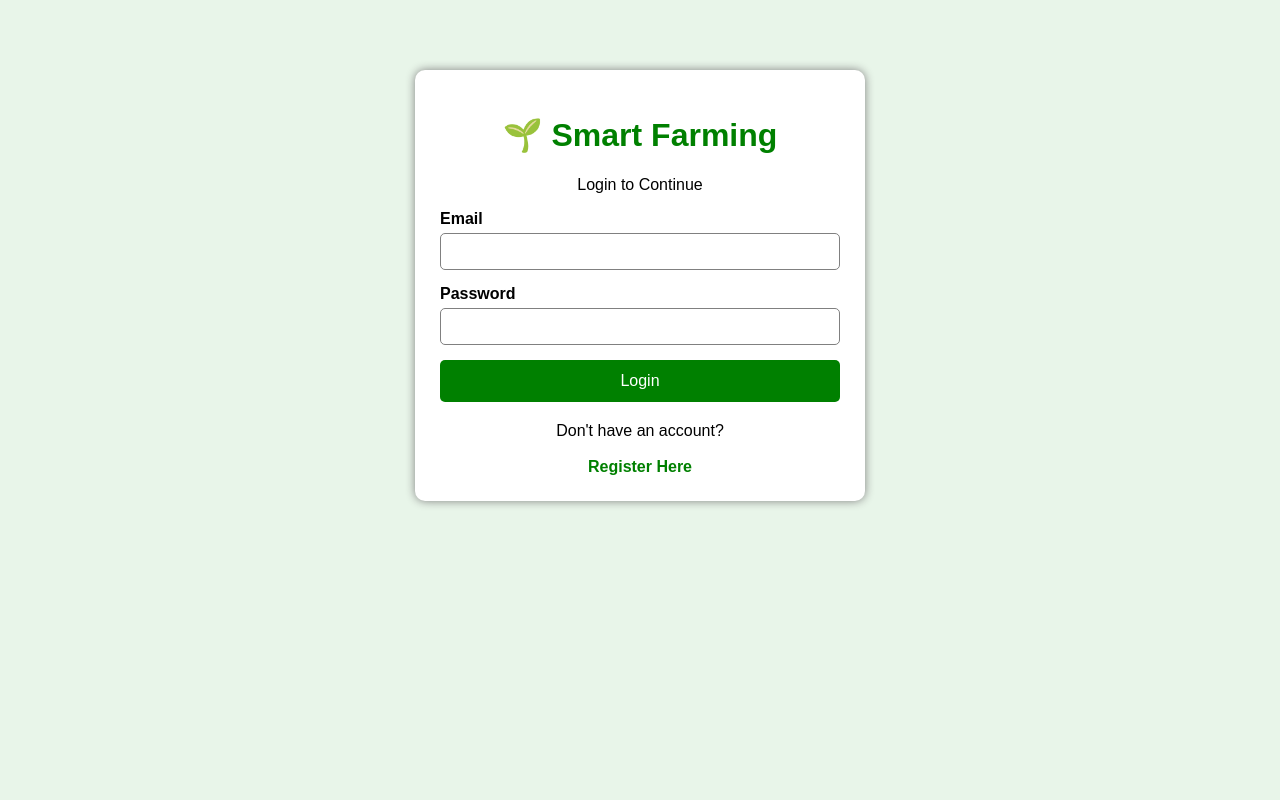
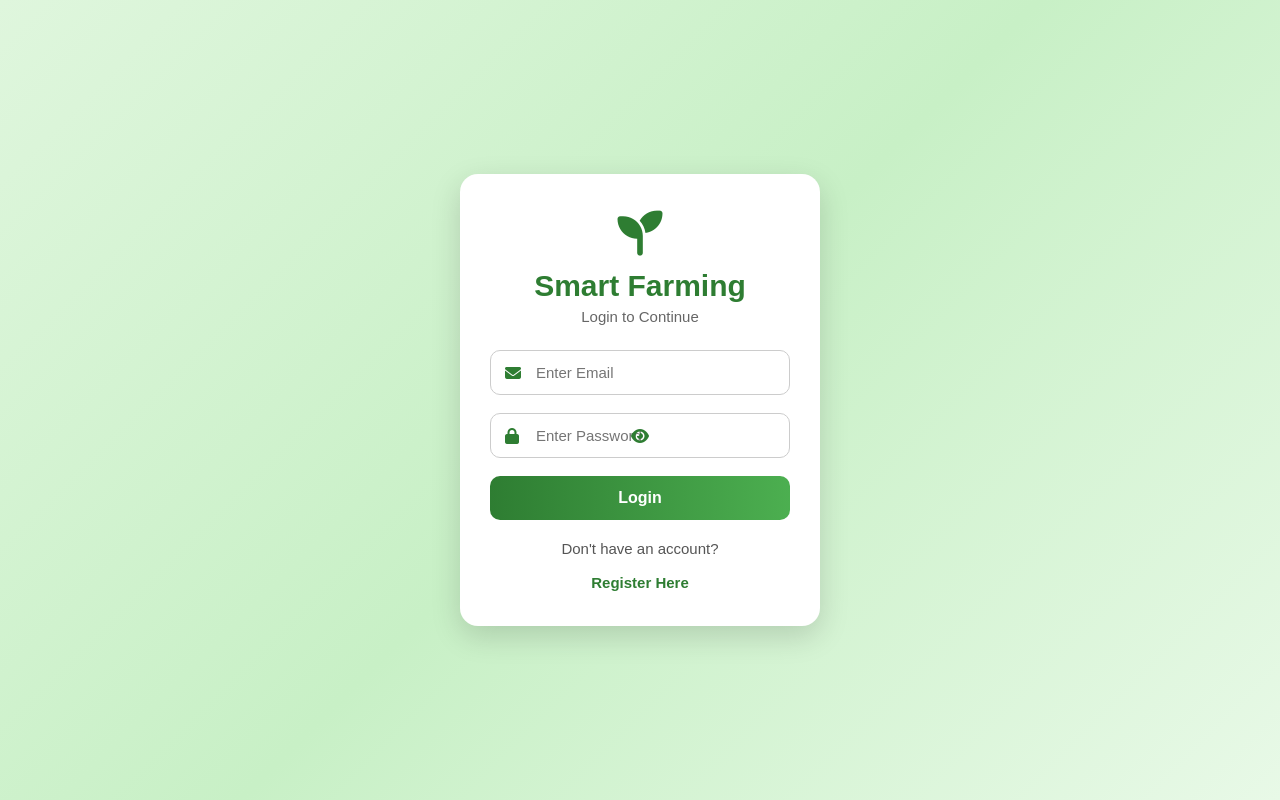
Before and after one commit to sahilthakur4528-cyber/Smart-Farming-System, a Flask app: page /login in a window 1280 px wide. Run offline with Flask 3, Linux system fonts and the light colour scheme; parts of the project's set-up code (start-up, migrations or seed data) failed here and were passed over.

Commit message:
Update login.html

```diff
--- a/templates/login.html
+++ b/templates/login.html
@@ -1,98 +1,378 @@
 <!DOCTYPE html>
-<html>
+<html lang="en">
+
 <head>
+
+<meta charset="UTF-8">
+<meta name="viewport" content="width=device-width, initial-scale=1.0">
+
 <title>Login - Smart Farming Advisory System</title>
+
+
+<link rel="stylesheet"
+href="https://cdnjs.cloudflare.com/ajax/libs/font-awesome/6.5.2/css/all.min.css">
+
 
 <style>
 
-        body{
+
+*{
     margin:0;
     padding:0;
-            font-family:Arial;
-            background:#e8f5e9;
+    box-sizing:border-box;
+    font-family:Arial, Helvetica, sans-serif;
 }
 
-        .container{
-            width:400px;
-            margin:70px auto;
-            background:white;
-            padding:25px;
-            border-radius:10px;
-            box-shadow:0px 0px 10px gray;
+
+
+body{
+
+    display:flex;
+    justify-content:center;
+    align-items:center;
+
+    min-height:100vh;
+
+    background:linear-gradient(
+        135deg,
+        #dff6dd,
+        #c8f0c6,
+        #e8f9e7
+    );
+
 }
 
-        h1{
+
+
+/* Login Box */
+
+.container{
+
+    width:360px;
+
+    background:white;
+
+    padding:35px 30px;
+
+    border-radius:18px;
+
+    box-shadow:0 10px 30px rgba(0,0,0,.15);
+
     text-align:center;
-            color:green;
+
+    animation:fade .7s;
+
 }
 
-        p{
-            text-align:center;
+
+
+@keyframes fade{
+
+    from{
+
+        opacity:0;
+
+        transform:translateY(-25px);
+
     }
 
-        label{
-            font-weight:bold;
+    to{
+
+        opacity:1;
+
+        transform:translateY(0);
+
     }
 
-        input{
-            width:100%;
-            padding:10px;
-            margin-top:5px;
-            margin-bottom:15px;
-            border:1px solid gray;
-            border-radius:5px;
-            box-sizing:border-box;
 }
 
-        button{
-            width:100%;
-            padding:12px;
-            background:green;
-            color:white;
-            border:none;
-            border-radius:5px;
-            cursor:pointer;
-            font-size:16px;
+
+
+/* Logo */
+
+.logo{
+
+    font-size:45px;
+
+    color:#2e7d32;
+
+    margin-bottom:8px;
+
 }
 
-        button:hover{
-            background:darkgreen;
+
+
+h1{
+
+    color:#2e7d32;
+
+    font-size:30px;
+
+    margin-bottom:5px;
+
 }
 
-        .register{
-            text-align:center;
-            margin-top:20px;
+
+
+p{
+
+    color:#666;
+
+    margin-bottom:25px;
+
+    font-size:15px;
+
 }
 
-        a{
+
+
+/* Input */
+
+.input-box{
+
+    position:relative;
+
+    margin-bottom:18px;
+
+}
+
+
+
+.input-box i{
+
+    position:absolute;
+
+    left:15px;
+
+    top:50%;
+
+    transform:translateY(-50%);
+
+    color:#2e7d32;
+
+}
+
+
+
+.input-box input{
+
+    width:100%;
+
+    padding:13px 45px;
+
+    border:1px solid #ccc;
+
+    border-radius:10px;
+
+    font-size:15px;
+
+    outline:none;
+
+    transition:.3s;
+
+}
+
+
+
+.input-box input:focus{
+
+    border-color:#2e7d32;
+
+    box-shadow:0 0 8px rgba(46,125,50,.3);
+
+}
+
+
+
+.eye{
+
+    position:absolute;
+
+    right:15px;
+
+    top:50%;
+
+    transform:translateY(-50%);
+
+    cursor:pointer;
+
+    color:#666;
+
+}
+
+
+
+/* Button */
+
+button{
+
+    width:100%;
+
+    padding:13px;
+
+    border:none;
+
+    border-radius:10px;
+
+    background:linear-gradient(
+        to right,
+        #2e7d32,
+        #4caf50
+    );
+
+    color:white;
+
+    font-size:16px;
+
+    font-weight:bold;
+
+    cursor:pointer;
+
+    transition:.3s;
+
+}
+
+
+
+button:hover{
+
+    transform:translateY(-2px);
+
+    box-shadow:0 6px 15px rgba(0,128,0,.3);
+
+}
+
+
+
+/* Register */
+
+.register{
+
+    margin-top:20px;
+
+    font-size:15px;
+
+    color:#555;
+
+}
+
+
+
+.register a{
+
     text-decoration:none;
-            color:green;
+
+    color:#2e7d32;
+
     font-weight:bold;
+
 }
+
+
+
+.register a:hover{
+
+    text-decoration:underline;
+
+}
+
+
+
+/* Mobile */
+
+@media(max-width:450px){
+
+    .container{
+
+        width:90%;
+
+        padding:30px 20px;
+
+    }
+
+}
+
 
 </style>
 
+
 </head>
+
 
 <body>
 
+
 <div class="container">
 
-<h1>🌱 Smart Farming</h1>
+
+<div class="logo">
+
+<i class="fas fa-seedling"></i>
+
+</div>
+
+
+
+<h1>Smart Farming</h1>
+
 
 <p>Login to Continue</p>
 
+
+
 <form action="/login" method="POST">
 
-<label>Email</label>
-<input type="email" name="email" required>
 
-<label>Password</label>
-<input type="password" name="password" required>
 
-<button type="submit">Login</button>
+<div class="input-box">
+
+<i class="fas fa-envelope"></i>
+
+
+<input
+type="email"
+name="email"
+placeholder="Enter Email"
+required>
+
+
+</div>
+
+
+
+<div class="input-box">
+
+
+<i class="fas fa-lock"></i>
+
+
+<input
+type="password"
+name="password"
+id="password"
+placeholder="Enter Password"
+required>
+
+
+<i class="fas fa-eye eye" onclick="showPassword()"></i>
+
+
+</div>
+
+
+
+<button type="submit">
+
+Login
+
+</button>
+
+
 
 </form>
+
+
+
 
 <div class="register">
 
@@ -100,11 +380,52 @@ Don't have an account?
 
 <br><br>
 
-<a href="/register">Register Here</a>
+
+<a href="/register">
+
+Register Here
+
+</a>
+
 
 </div>
 
+
+
 </div>
 
+
+
+
+<script>
+
+
+function showPassword(){
+
+
+let password=document.getElementById("password");
+
+
+if(password.type==="password"){
+
+    password.type="text";
+
+}
+
+else{
+
+    password.type="password";
+
+}
+
+
+}
+
+
+</script>
+
+
+
 </body>
+
 </html>
```
Lines whose indentation alone changed are shown as unchanged.
